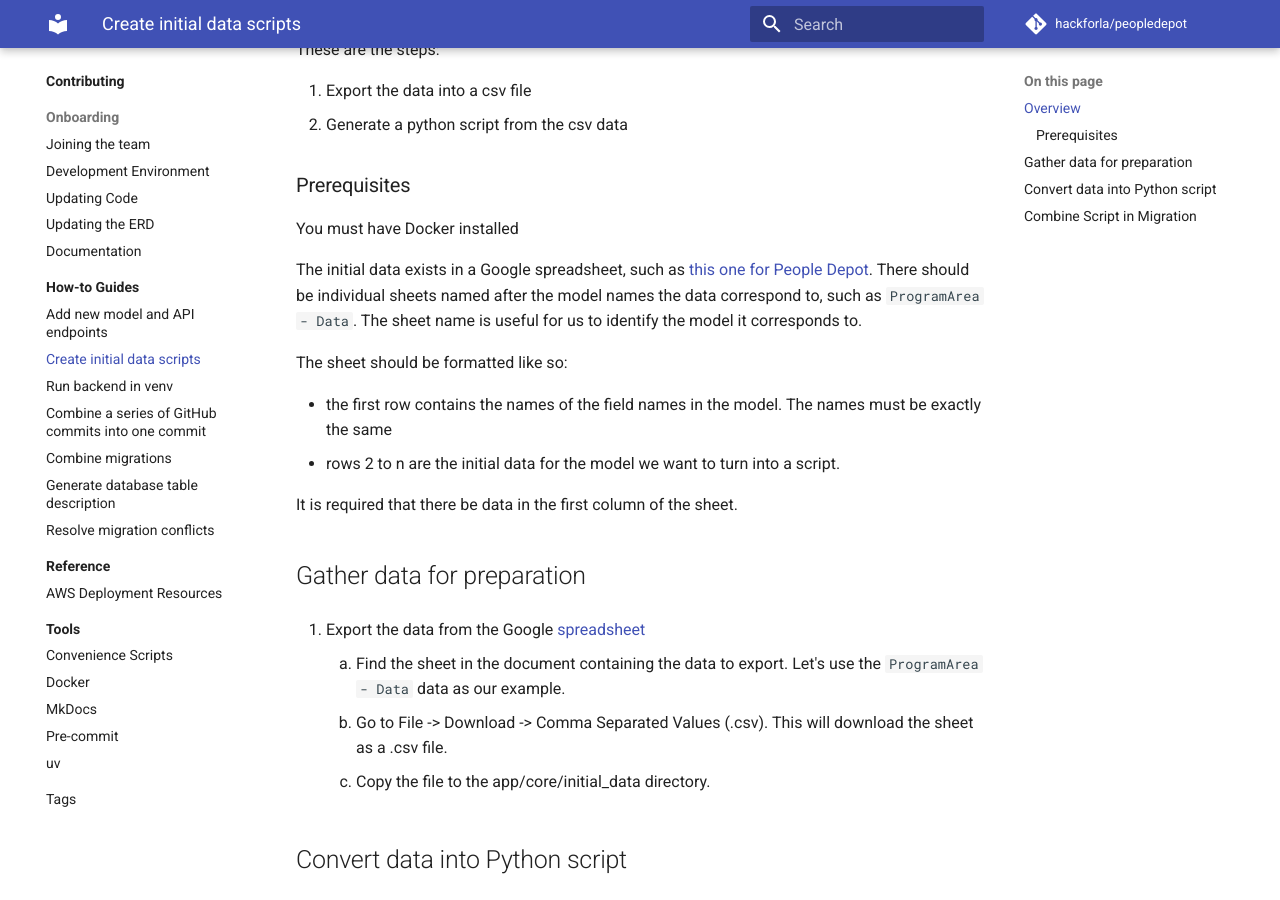
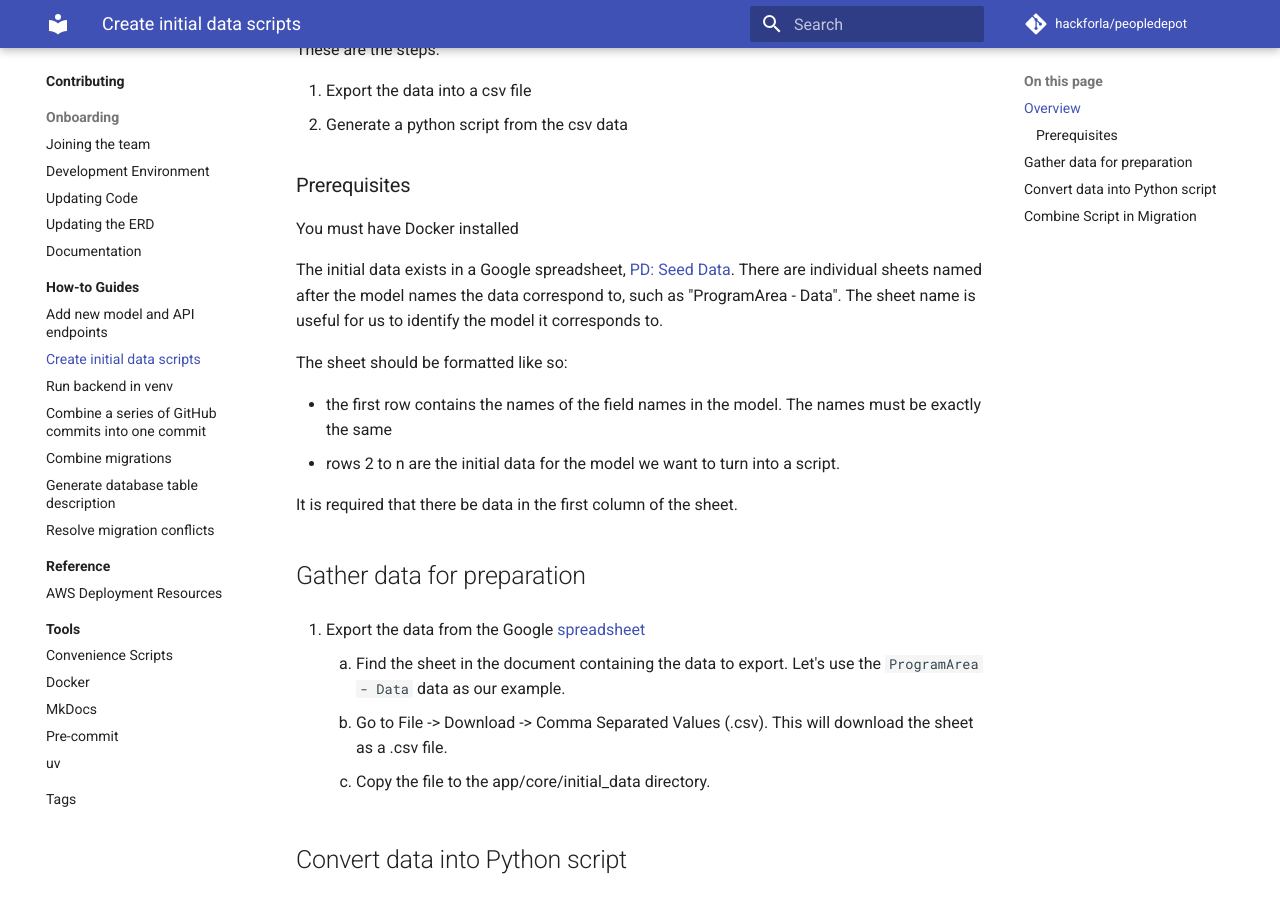
Before and after one commit to hackforla/peopledepot, an MkDocs documentation site: the page built from docs/contributing/howto/create-initial-data-migrations.md, in a window 1280 px wide and 900 px high, scrolled down 309 px. Built offline with MkDocs 1.6.1 and Material for MkDocs 9.7.7, drawn with Linux system fonts in a browser that asks for light colours; comment, search, counter and statistics services are not loaded.

Commit message:
Update initial data spreadsheet link
Updated the link to the Google spreadsheet for initial data.
This tasked is mentioned in https://github.com/hackforla/peopledepot/issues/593#issuecomment-4773178395

```diff
--- a/docs/contributing/howto/create-initial-data-migrations.md
+++ b/docs/contributing/howto/create-initial-data-migrations.md
@@ -13,7 +13,7 @@ These are the steps:
 
 You must have Docker installed
 
-The initial data exists in a Google spreadsheet, such as [this one for People Depot][pd-data-spreadsheet]. There should be individual sheets named after the model names the data correspond to, such as `ProgramArea - Data`. The sheet name is useful for us to identify the model it corresponds to.
+The initial data exists in a Google spreadsheet, [PD: Seed Data](https://docs.google.com/spreadsheets/d/1LW6YOsJaaaWifnG3BViE4lgrsjf5FWHktI8MyS-4VbY). There are individual sheets named after the model names the data correspond to, such as "ProgramArea - Data". The sheet name is useful for us to identify the model it corresponds to.
 
 The sheet should be formatted like so:
 
```
